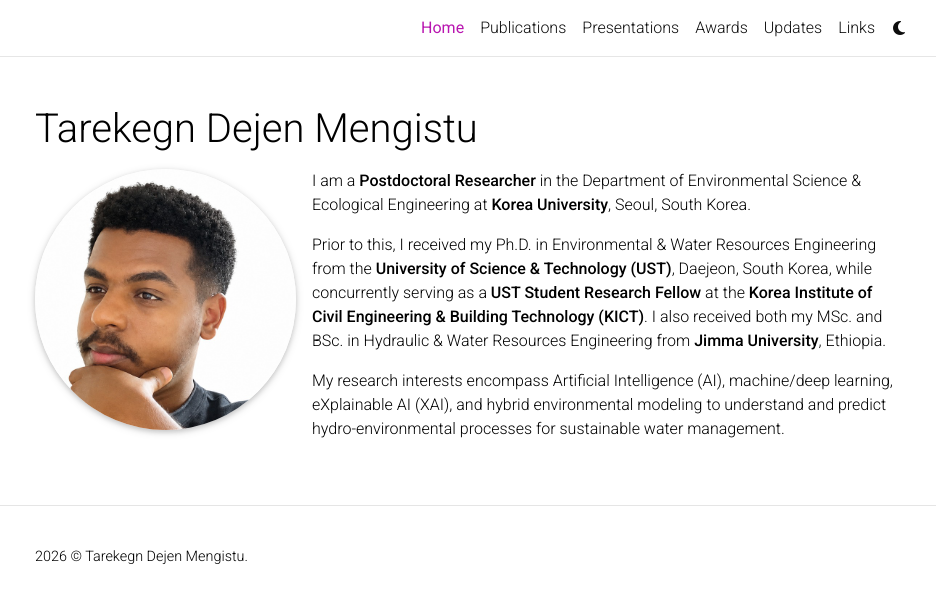
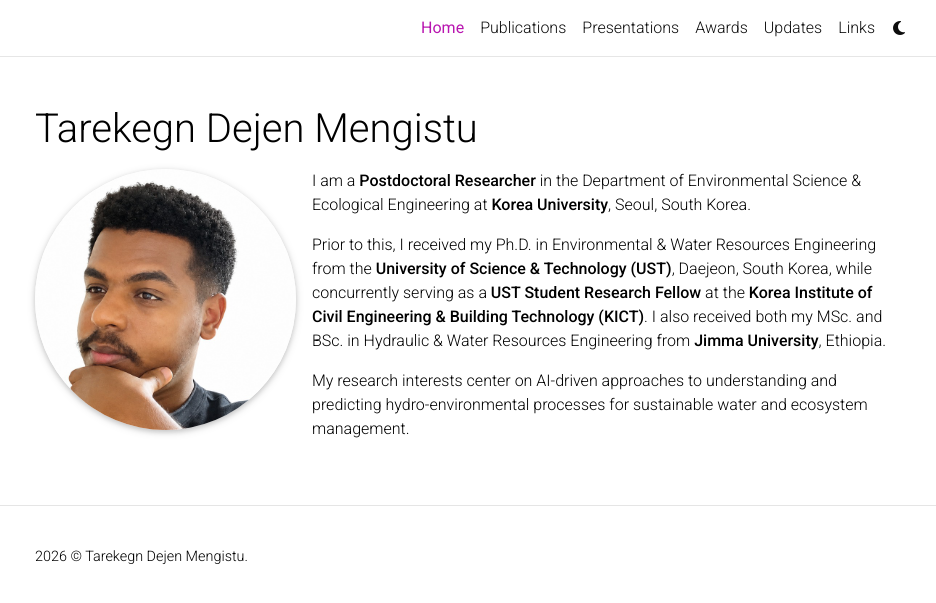
Before and after one commit to tdmengistu/tdmengistu.github.io, a Jekyll site: the page built from _pages/about.md, in a window 1280 px wide. Shown: the top 603 px of the page, without its empty margins (170-1106 px from the left). Built offline with Jekyll 4.4.1, drawn with Linux system fonts in a browser that asks for light colours; a style sheet for code colours, icons or effects is not loaded.

Commit message:
Revise research interests for clarity and focus

```diff
--- a/_pages/about.md
+++ b/_pages/about.md
@@ -17,4 +17,4 @@ I am a **Postdoctoral Researcher** in the Department of Environmental Science &
 
 Prior to this, I received my Ph.D. in Environmental & Water Resources Engineering from the **University of Science & Technology (UST)**, Daejeon, South Korea, while concurrently serving as a **UST Student Research Fellow** at the **Korea Institute of Civil Engineering & Building Technology (KICT)**. I also received both my MSc. and BSc. in Hydraulic & Water Resources Engineering from **Jimma University**, Ethiopia.
 
-My research interests encompass Artificial Intelligence (AI), machine/deep learning, eXplainable AI (XAI), and hybrid environmental modeling to understand and predict hydro-environmental processes for sustainable water management.
+My research interests center on AI-driven approaches to understanding and predicting hydro-environmental processes for sustainable water and ecosystem management.
```
